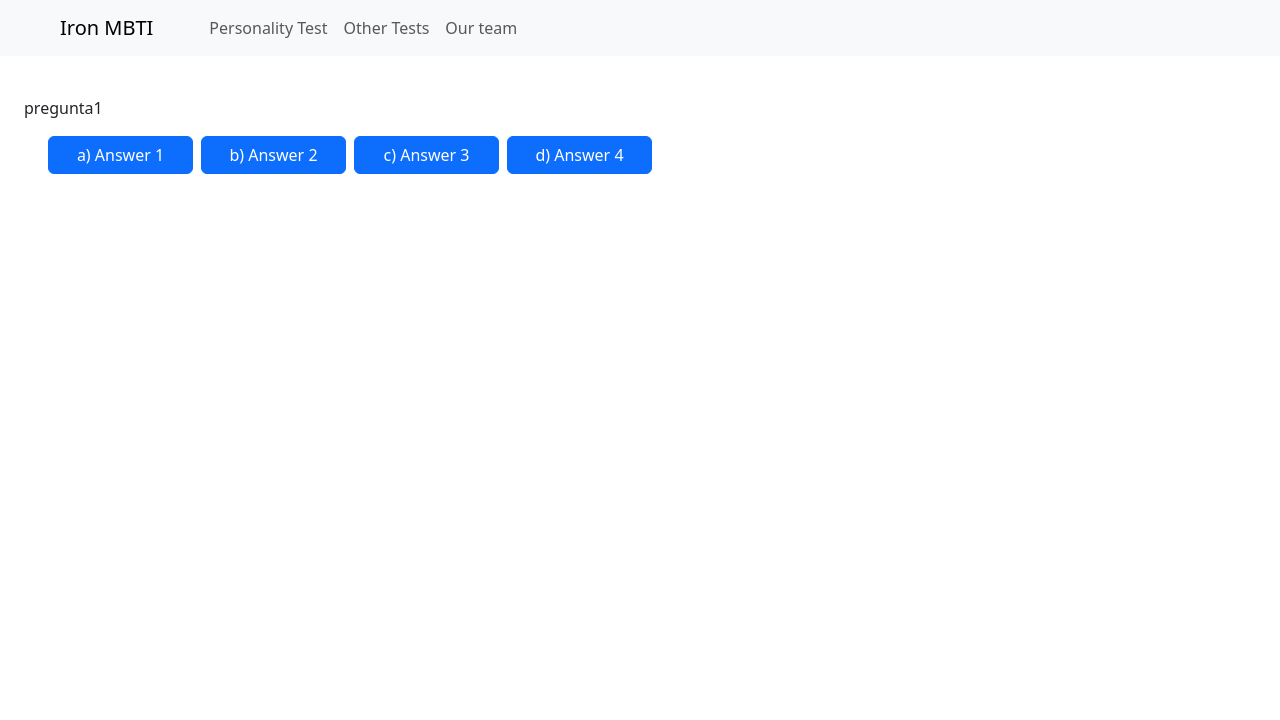
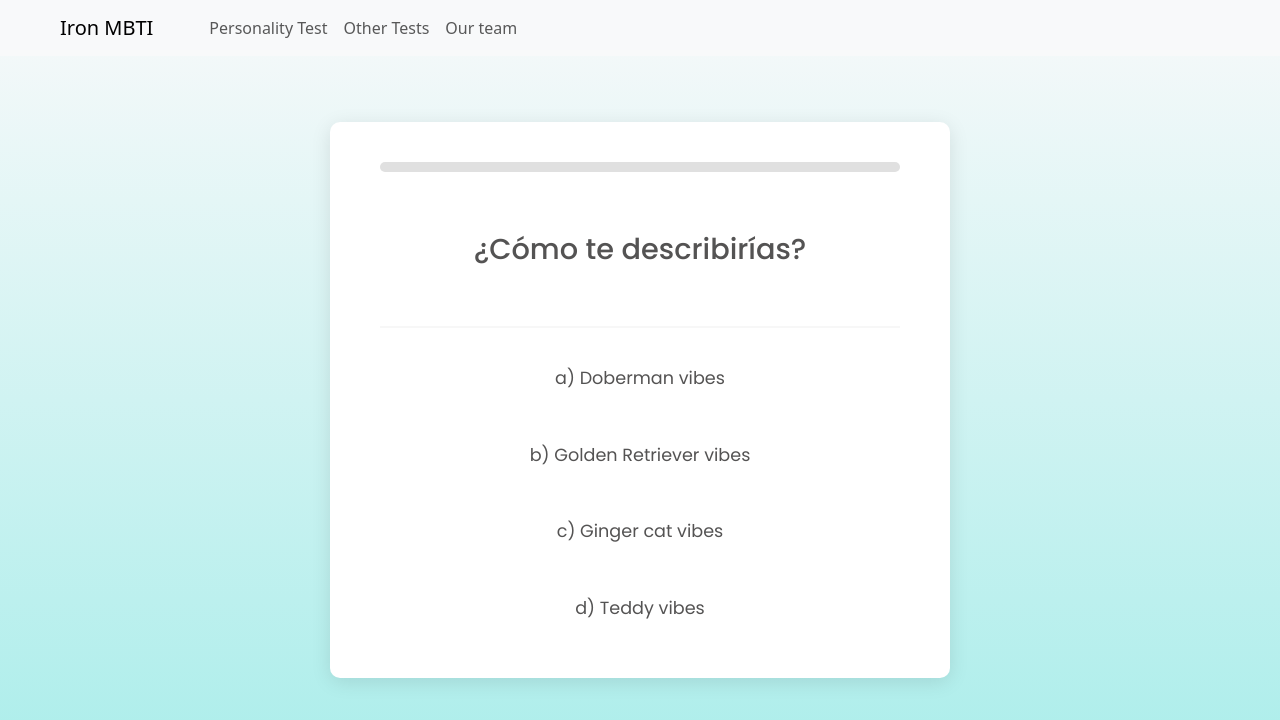
Before and after one commit to saira-jerjes/IronMBTI, a React (Vite) app in the folder web/: page /personality-test in a window 1280 px wide. Shown: the top 720 px of the page. Built offline with nearby package versions, Linux system fonts and the light colour scheme.

Commit message:
feat:holiday code and css for main test

```diff
--- a/web/index.html
+++ b/web/index.html
@@ -12,7 +12,12 @@
       integrity="sha384-QWTKZyjpPEjISv5WaRU9OFeRpok6YctnYmDr5pNlyT2bRjXh0JMhjY6hW+ALEwIH"
       crossorigin="anonymous"
     />
-
+    <link rel="preconnect" href="https://fonts.googleapis.com" />
+    <link rel="preconnect" href="https://fonts.gstatic.com" crossorigin />
+    <link
+      href="https://fonts.googleapis.com/css2?family=Poppins:ital,wght@0,100;0,200;0,300;0,400;0,500;0,600;0,700;0,800;0,900;1,100;1,200;1,300;1,400;1,500;1,600;1,700;1,800;1,900&display=swap"
+      rel="stylesheet"
+    />
   </head>
   <body>
     <div id="root"></div>
--- a/web/public/db.json
+++ b/web/public/db.json
@@ -1,17 +1,17 @@
 [
     {
         "id": "1",
-        "question": "pregunta1",
+        "question": "¿Cómo te describirías?",
         "answers": [
-            { "title": "Answer 1", "value": 1, "score": 1 },
-            { "title": "Answer 2", "value": 2, "score": 2 },
-            { "title": "Answer 3", "value": 3, "score": 3 },
-            { "title": "Answer 4", "value": 4, "score": 4 }
+            { "title": "Doberman vibes", "value": 1, "score": 3 },
+            { "title": "Golden Retriever vibes", "value": 2, "score": 4 },
+            { "title": "Ginger cat vibes", "value": 3, "score": 2 },
+            { "title": "Teddy vibes", "value": 4, "score": 1 }
         ]
     },
     {
         "id": "2",
-        "question": "pregunta2",
+        "question": "pregunta 2",
         "answers": [
             { "title": "Answer 1", "value": 1, "score": 1 },
             { "title": "Answer 2", "value": 2, "score": 2 },
@@ -21,7 +21,7 @@
     },
     {
         "id": "3",
-        "question": "pregunta3",
+        "question": "pregunta 3",
         "answers": [
             { "title": "Answer 1", "value": 1, "score": 1 },
             { "title": "Answer 2", "value": 2, "score": 2 },
@@ -31,7 +31,7 @@
     },
     {
         "id": "4",
-        "question": "pregunta4",
+        "question": "pregunta 4",
         "answers": [
             { "title": "Answer 1", "value": 1, "score": 1 },
             { "title": "Answer 2", "value": 2, "score": 2 },
@@ -41,7 +41,7 @@
     },
     {
         "id": "5",
-        "question": "pregunta5",
+        "question": "pregunta 5",
         "answers": [
             { "title": "Answer 1", "value": 1, "score": 1 },
             { "title": "Answer 2", "value": 2, "score": 2 },
@@ -51,7 +51,7 @@
     },
     {
         "id": "6",
-        "question": "pregunta6",
+        "question": "pregunta 6",
         "answers": [
             { "title": "Answer 1", "value": 1, "score": 1 },
             { "title": "Answer 2", "value": 2, "score": 2 },
@@ -61,7 +61,7 @@
     },
     {
         "id": "7",
-        "question": "pregunta7",
+        "question": "pregunta 7",
         "answers": [
             { "title": "Answer 1", "value": 1, "score": 1 },
             { "title": "Answer 2", "value": 2, "score": 2 },
@@ -71,7 +71,7 @@
     },
     {
         "id": "8",
-        "question": "pregunta8",
+        "question": "pregunta 8",
         "answers": [
             { "title": "Answer 1", "value": 1, "score": 1 },
             { "title": "Answer 2", "value": 2, "score": 2 },
@@ -81,7 +81,7 @@
     },
     {
         "id": "9",
-        "question": "pregunta9",
+        "question": "pregunta 9",
         "answers": [
             { "title": "Answer 1", "value": 1, "score": 1 },
             { "title": "Answer 2", "value": 2, "score": 2 },
@@ -91,7 +91,7 @@
     },
     {
         "id": "10",
-        "question": "pregunta10",
+        "question": "pregunta 10",
         "answers": [
             { "title": "Answer 1", "value": 1, "score": 1 },
             { "title": "Answer 2", "value": 2, "score": 2 },
--- a/web/src/app.jsx
+++ b/web/src/app.jsx
@@ -1,9 +1,6 @@
 import { Route, Routes } from "react-router-dom"
-import { HomePage, OtherTestsPage, TeamPage, TestPage } from "./pages"
+import { HomePage, OtherTestsPage, TeamPage, TestPage, ResultPage } from "./pages"
 import { Navbar, PageLayout } from "./components"
-
-
-
 
 
 function App() {
@@ -23,6 +20,7 @@ function App() {
       <Route path='/personality-test' element={<TestPage />} />
       <Route path='/other-tests' element={<OtherTestsPage />} />
       <Route path='/our-team' element={<TeamPage />} />
+      <Route path='/result' element={<ResultPage />} />
     </Routes>
     </>
   )
--- a/web/src/components/question/components/answer/answer.css
+++ b/web/src/components/question/components/answer/answer.css
@@ -0,0 +1,13 @@
+.btn-answer {
+    border-radius: 20px;
+    font-size: 1.1rem;
+    font-family: "Poppins";
+    background-color: white;
+    color: #545353;
+    transition: background-color 0.3s, color 0.3s;
+}
+
+.btn-answer:hover {
+    background-color: #d4a8ed;
+    color: #545353;
+}
--- a/web/src/components/question/components/answer/answer.jsx
+++ b/web/src/components/question/components/answer/answer.jsx
@@ -11,7 +11,7 @@ function Answer({ title, value, score, index, onClick}) {
 
     return (
         <>
-            <button type="button" className="btn btn-primary w-100 answer-btn" data-bs-toggle="button" value={value} onClick={handleClick}>{`${positionLetter[index]}) ${title}`}</button>
+            <button type="button" className="btn btn-answer w-100 py-3" data-bs-toggle="button" value={value} onClick={handleClick}>{`${positionLetter[index]}) ${title}`}</button>
         </>
     )
 }
--- a/web/src/components/question/question.jsx
+++ b/web/src/components/question/question.jsx
@@ -3,9 +3,10 @@ import { Answer } from "./components";
 
 function Question({ id, question, answers, handleValue }) {
   return (
-    <div className="mt-5 py-5 ms-4">
-      <p>{question}</p>
-      <div className="d-flex gap-2 w-50 ps-4">
+    <div>
+       <h4 className="question-text">{question}</h4>
+       <hr className="separator-line"/>
+      <div className="d-flex flex-column gap-3">
         {answers.map((answer, index) => (
           <Answer
             key={id + answer.value}
--- a/web/src/pages/index.js
+++ b/web/src/pages/index.js
@@ -2,3 +2,4 @@ export { default as HomePage } from './home';
 export { default as TestPage } from './test-page';
 export { default as OtherTestsPage } from './other-tests';
 export { default as TeamPage } from './team';
+export { default as ResultPage } from './result-page';
--- /dev/null
+++ b/web/src/pages/result-page.css
@@ -0,0 +1,50 @@
+.result-page-container {
+    background: linear-gradient(0deg, #A8EDEA, #F8F9FA);
+    padding: 20px;
+    min-height: 100vh;
+    display: flex;
+    justify-content: center;
+    align-items: center;
+    font-family: "Poppins", serif;
+}
+.result-card {
+    background: white;
+    border-radius: 10px;
+    padding: 40px 50px;
+    width: 50%;
+    box-shadow: 0px 4px 20px rgba(0, 0, 0, 0.1);
+    text-align: center;
+}
+.result-title {
+    font-size: 2rem;
+    font-weight: 600;
+    color: #545353;
+    font-family: "Poppins", serif;
+}
+.result-description {
+    font-size: 1.2rem;
+    color: #545353;
+    margin: 20px 0;
+    font-family: "Poppins", serif;
+}
+.result-image-container {
+    margin: 20px 0;
+}
+.result-image {
+    width: 100%;
+    max-width: 300px;
+    border-radius: 10px;
+    object-fit: cover;
+}
+.separator-line {
+    border: none;
+    border-top: 2px solid #E0E0E0;
+    margin: 20px 0;
+}
+.result-score {
+    font-size: 1.1rem;
+    color: #545353;
+    font-weight: 600;
+    margin-top: 20px;
+    font-family: "Poppins", serif;
+}
--- /dev/null
+++ b/web/src/pages/result-page.jsx
@@ -0,0 +1,60 @@
+import { useLocation } from 'react-router-dom';
+import './result-page.css'; // Ensure you have the proper styles in this file
+
+function ResultPage() {
+  const location = useLocation();
+  const { personality, totalScore } = location.state || {};
+
+  const getResultContent = (personality) => {
+    switch (personality) {
+      case "Introvert":
+        return {
+          title: "You are an Introvert!",
+          description: "You prefer calm, minimally stimulating environments and enjoy spending time alone or with a small group of close friends.",
+          image: "/images/introvert.jpg" // Replace with actual image path
+        };
+      case "Extrovert":
+        return {
+          title: "You are an Extrovert!",
+          description: "You thrive in social situations, enjoy meeting new people, and feel energized by being around others.",
+          image: "/images/extrovert.jpg" // Replace with actual image path
+        };
+      case "Analytical":
+        return {
+          title: "You are Analytical!",
+          description: "You have a logical approach to problem-solving, enjoy details, and excel at critical thinking.",
+          image: "/images/analytical.jpg" // Replace with actual image path
+        };
+      case "Creative":
+        return {
+          title: "You are Creative!",
+          description: "You love thinking outside the box, exploring new ideas, and expressing yourself in unique ways.",
+          image: "/images/creative.jpg" // Replace with actual image path
+        };
+      default:
+        return {
+          title: "Unknown Result",
+          description: "It seems we couldn't determine your personality type.",
+          image: "/images/default.jpg" // Default image
+        };
+    }
+  };
+
+  const { title, description, image } = getResultContent(personality);
+
+  return (
+    <div className="result-page-container">
+      <div className="result-card">
+        <h2 className="result-title">{title}</h2>
+        <p className="result-description">{description}</p>
+        <div className="result-image-container">
+          <img src={image} alt={personality} className="result-image" />
+        </div>
+        <div className="separator-line"></div>
+        <p className="result-score">Your total score: {totalScore}</p>
+      </div>
+    </div>
+  );
+}
+
+export default ResultPage;
--- /dev/null
+++ b/web/src/pages/test-page.css
@@ -0,0 +1,41 @@
+.test-page-container {
+    background: linear-gradient(0deg, #A8EDEA, #f8f9fa);;
+    padding: 20px;
+    min-height: 100vh;
+    display: flex;
+    justify-content: center;
+    align-items: center;
+}
+.question-card {
+    background: white;
+    border-radius: 10px;
+    padding: 40px 50px;
+    width: 50%;
+    box-shadow: 0px 4px 20px rgba(0, 0, 0, 0.1);
+    text-align: center;
+}
+.progress-bar {
+    height: 10px;
+    background: #E0E0E0;
+    border-radius: 5px;
+    overflow: hidden;
+    margin-bottom: 20px;
+}
+.progress {
+    height: 100%;
+    background: #d4a8ed;
+    transition: width 0.3s;
+}
+.question-text {
+    font-size: 1.8rem;
+    font-weight: semibold;
+    font-family: "Poppins", serif;
+    color: #545353;
+    margin: 60px 0px;
+}
+
+
+.separator-line {
+    border: none;
+    border-top: 2px solid #E0E0E0;
+}
--- a/web/src/pages/test-page.jsx
+++ b/web/src/pages/test-page.jsx
@@ -1,6 +1,8 @@
-import { useState, useEffect } from "react";
+import { useState, useEffect} from "react";
+import { useNavigate } from "react-router-dom";
 import { getQuestions } from "../services/questions-api";
-import { PageLayout, Question } from "../components";
+import { Question } from "../components";
+import './test-page.css';
 
 function TestPage() {
     const MAX_QUESTIONS = 10;
@@ -8,14 +10,15 @@ function TestPage() {
     const isLoading = questions === null;
     const [actualQuestionIndex, setActualQuestionIndex] = useState(0);
     const [totalScore, setTotalScore] = useState(0);
+    const navigate = useNavigate();
 
     const getPersonality = (score) => {
-        if (score <= 10) return "Introvert";
-        if (score <= 20) return "Extrovert";
-        if (score <= 30) return "Analytical";
-        if (score <= 40) return "Creative";
+      if (score <= 10) return "Introvert";
+      if (score <= 20) return "Extrovert";
+      if (score <= 30) return "Analytical";
+      if (score <= 40) return "Creative";
     };
-    //añadir gif
+
 
     useEffect(() => {
         getQuestions()
@@ -33,28 +36,31 @@ function TestPage() {
     };
 
     if (isLoading) {
-        return <div>Loading...</div>;
+        return <div className="d-flex justify-content-center align-items-center vh-100 ">Loading...</div>;
     }
 
     if (actualQuestionIndex === questions.length) {
         const personality = getPersonality(totalScore);
 
-        return (
-            <div>
-                <h2>Test Completed!</h2>
-                <h3>Your Personality: {personality}</h3>
-                <p>Your total score: {totalScore}</p>
-            </div>
-        );
-    }
+        navigate('/result', { state: { personality, totalScore } });
+        return null;
+      }
 
     return (
-        <PageLayout className="mt-5">
+        <div className="test-page-container d-flex justify-content-center align-items-center vh-100">
+        <div className="question-card">
+            <div className="progress-bar mb-4">
+                <div
+                    className="progress"
+                    style={{ width: `${(actualQuestionIndex / MAX_QUESTIONS) * 100}%` }}
+                ></div>
+            </div>
             <Question
                 {...questions[actualQuestionIndex]}
                 handleValue={handleValue}
             />
-        </PageLayout>
+        </div>
+    </div>
     );
 }
 
```
